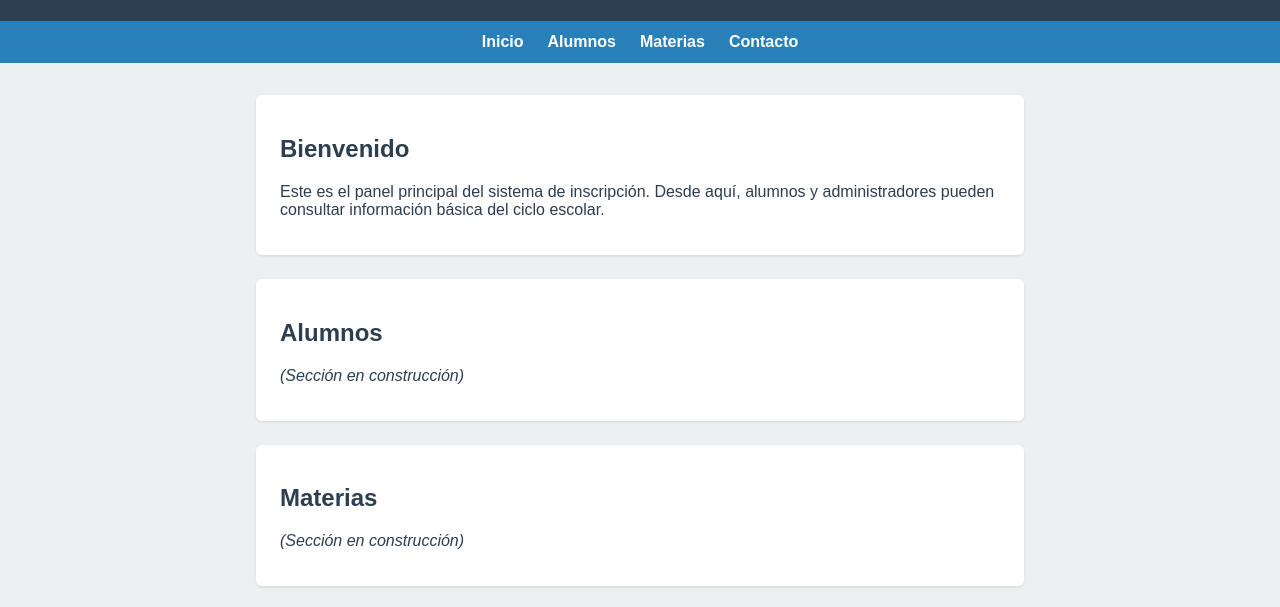
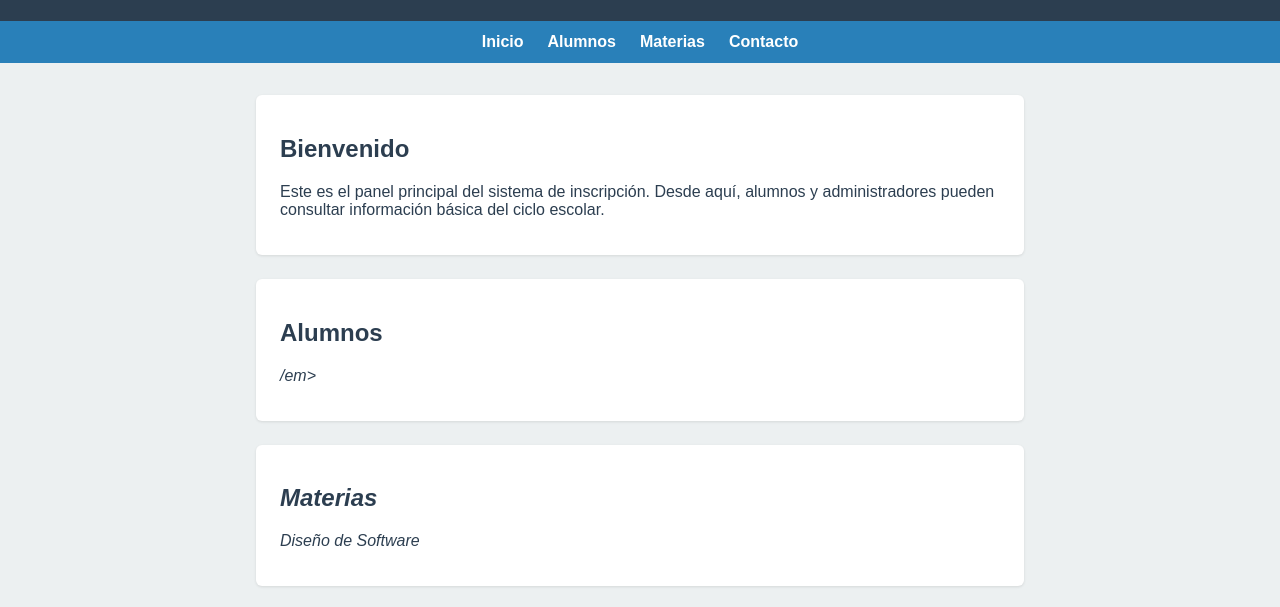
Before and after one commit to GZLR121/practica_comun, a plain HTML site: page index.html in a window 1280 px wide. Shown: the part 123-730 px from the top of the page. Drawn offline with Linux system fonts and the light colour scheme.

Commit message:
Agrega materia de ejemplo

```diff
--- a/index.html
+++ b/index.html
@@ -29,13 +29,13 @@
     <section id="alumnos">
       <h2>Alumnos</h2>
       <!-- TODO (rama feature-alumnos): agregar aquí una tabla simple con columnas Nombre / Matrícula / Semestre -->
-      <p><em>(Sección en construcción)</em></p>
+      <p><em>/em></p>
     </section>
 
     <section id="materias">
       <h2>Materias</h2>
       <!-- TODO (rama feature-materias): agregar aquí una lista de al menos 4 materias con su clave -->
-      <p><em>(Sección en construcción)</em></p>
+      <p><em>Diseño de Software</em></p>
     </section>
 
     <section id="contacto">
```
